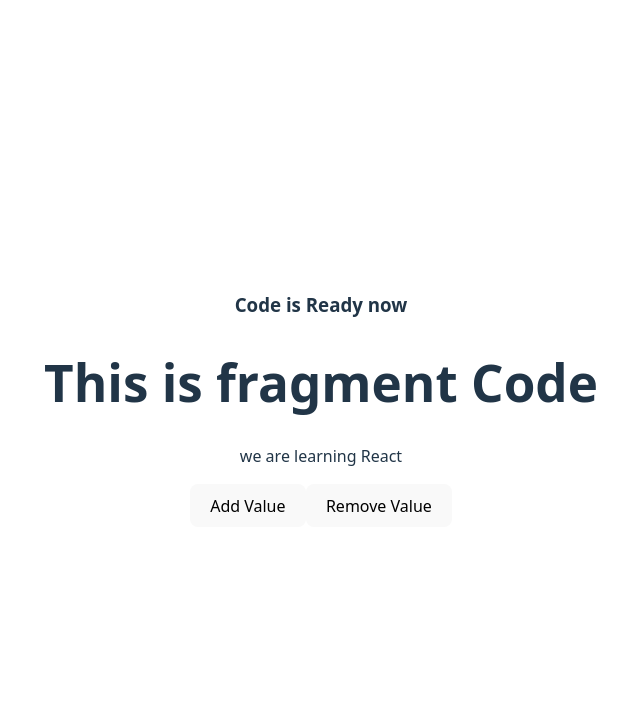
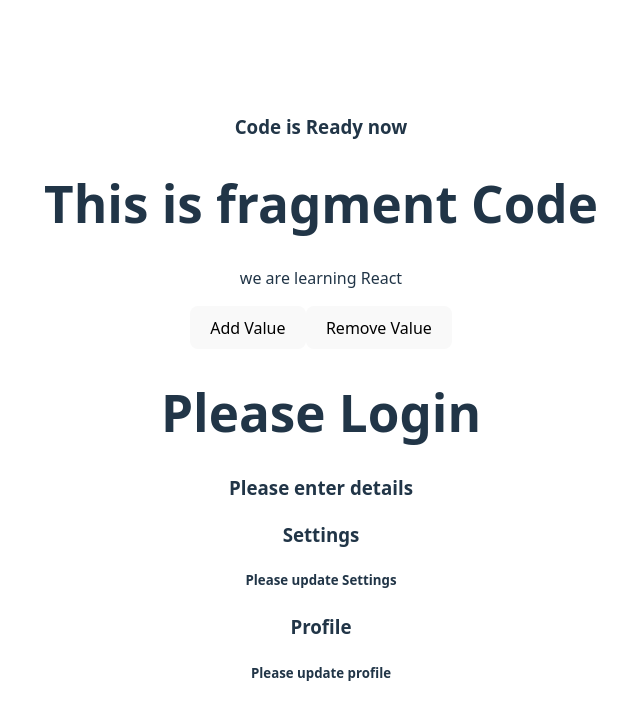
Before and after one commit to ahsan123-png/startUp, a React (Vite) app: page / in a window 1280 px wide. Shown: the top 720 px of the page, without its empty margins (319-959 px from the left). Built offline with nearby package versions, Linux system fonts and the light colour scheme.

Commit message:
here we learn how we use and import and export componenets and reuse them

```diff
--- a/src/App.jsx
+++ b/src/App.jsx
@@ -3,6 +3,7 @@
 // learn how to import apps from other files
 // import './Hero'
 import Hero from './Hero' // import Hero component from Hero file
+import Login,{msg, Settings, Profile} from './UserComponent' // here you cn see how we import multi componenets from a single file
 
 function App() {
   return (
@@ -14,6 +15,11 @@
     <p>we are learning React</p>
     {/* use button component in main */}
     <Button />
+
+    <Login />
+    <h3>{msg}</h3>
+    <Settings />
+    <Profile />
     </>
   )}
 
--- /dev/null
+++ b/src/UserComponent.jsx
@@ -0,0 +1,31 @@
+function Login(){
+   return(
+     <>
+    <h1>Please Login</h1>
+    </>
+   )
+}
+
+
+// we can create multi things and export them to maian App and use them
+export let msg= 'Please enter details';
+export function Profile(){
+    return(
+        <>
+        <h3>Profile</h3>
+        <h5>Please update profile</h5>
+        </>
+    )
+}
+
+export function Settings(){
+    return(
+        <>
+        <h3>Settings</h3>
+        <h5>Please update Settings</h5>
+        </>
+    )
+}
+
+
+export default Login
```
